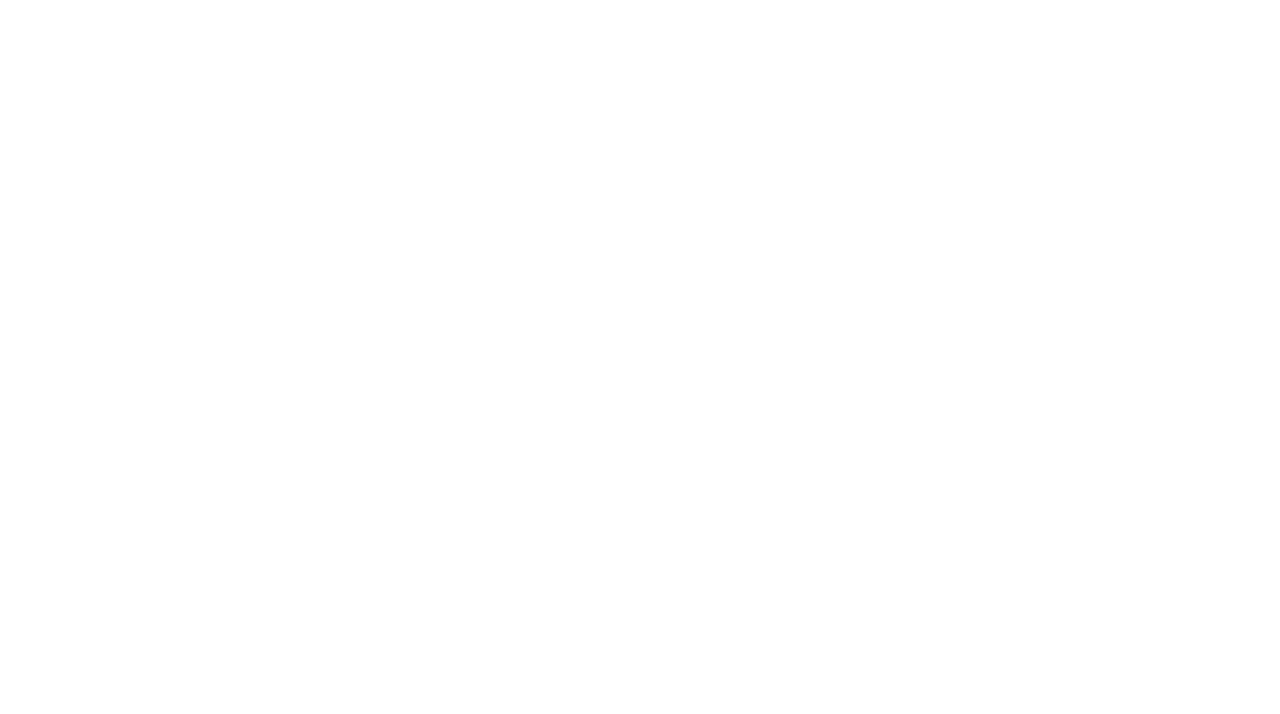
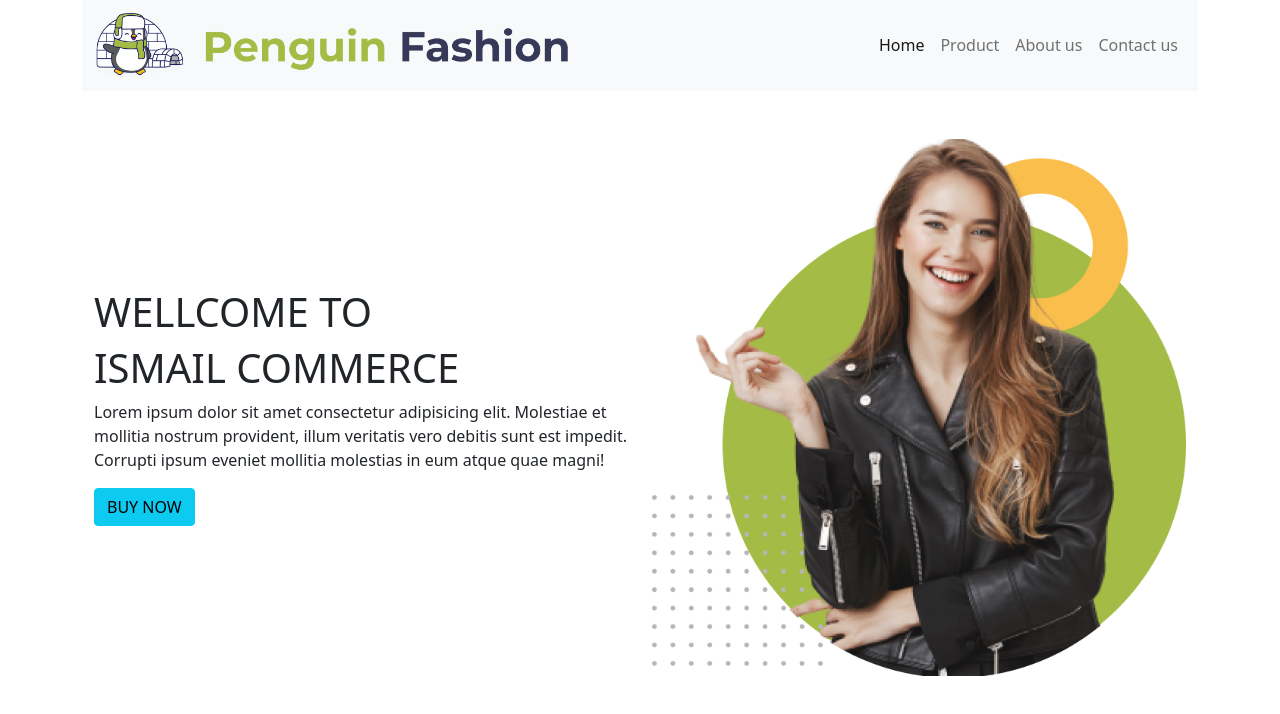
Before and after one commit to gaziismail/second-assignment_B-3, a plain HTML site: page index.html in a window 1280 px wide. Drawn offline with nearby package versions, Linux system fonts and the light colour scheme.

Commit message:
adding top part

```diff
--- a/index.html
+++ b/index.html
@@ -1,11 +1,63 @@
 <!DOCTYPE html>
 <html lang="en">
+
 <head>
     <meta charset="UTF-8">
     <meta name="viewport" content="width=device-width, initial-scale=1.0">
-    <title>Document</title>
+    <title>Ismail-second-assignment</title>
+    <link href="https://cdn.jsdelivr.net/npm/bootstrap@5.0.0-beta1/dist/css/bootstrap.min.css" rel="stylesheet"
+        integrity="sha384-giJF6kkoqNQ00vy+HMDP7azOuL0xtbfIcaT9wjKHr8RbDVddVHyTfAAsrekwKmP1" crossorigin="anonymous">
+    <link rel="stylesheet" href="style.css">
 </head>
+
 <body>
+    <header class="container">
+        <nav class="navbar navbar-expand-lg navbar-light bg-light">
+            <div class="container-fluid">
+                <a class="navbar-brand" href="#"><img class="w-100" src="logo/nav-img.png" alt=""></a>
+                <button class="navbar-toggler" type="button" data-bs-toggle="collapse"
+                    data-bs-target="#navbarNavAltMarkup" aria-controls="navbarNavAltMarkup" aria-expanded="false"
+                    aria-label="Toggle navigation">
+                    <span class="navbar-toggler-icon"></span>
+                </button>
+                <div class="justify-content-end nav-padding collapse navbar-collapse" id="navbarNavAltMarkup">
+                    <div class="navbar-nav">
+                        <a class="nav-link active" aria-current="page" href="#">Home</a>
+                        <a class="nav-link" href="#">Product</a>
+                        <a class="nav-link" href="#">About us</a>
+                        <a class="nav-link " href="#" tabindex="-1" aria-disabled="true">Contact us</a>
+                    </div>
+                </div>
+            </div>
+        </nav>
+        <main>
+            <div class="container">
+                <div class="row pt-5 d-flex align-items-center">
+                    <div class="col-md-6">
+                        <h1>WELLCOME TO</h1>
+                        <h1>ISMAIL COMMERCE</h1>
+                        <p>Lorem ipsum dolor sit amet consectetur adipisicing elit. Molestiae et mollitia nostrum
+                            provident, illum veritatis vero debitis sunt est impedit. Corrupti ipsum eveniet mollitia
+                            molestias in eum atque quae magni!</p>
+                        <button class="btn btn-info">BUY NOW</button>
+                    </div>
+                    <div class="col-md-6">
+                        <img class="w-100" src="images/thump.png" alt="">
+                    </div>
+                </div>
+            </div>
 
+        </main>
+    </header>
+
+
+
+
+
+
+    <script src="https://cdn.jsdelivr.net/npm/bootstrap@5.0.0-beta1/dist/js/bootstrap.bundle.min.js"
+        integrity="sha384-ygbV9kiqUc6oa4msXn9868pTtWMgiQaeYH7/t7LECLbyPA2x65Kgf80OJFdroafW"
+        crossorigin="anonymous"></script>
 </body>
+
 </html>
```
Also changed, not shown: images/Mask Group.png (added), images/PngItem_2597366 1.png (added), images/SeekPng 1.png (added), images/image 11.png (added), images/image 15.png (added), images/thump.png (added), images/toppng 1.png (added), images/vippng 1.png (added), logo/Group 33091.png (added), logo/Group 33102.png (added), logo/XMLID 1.png (added), logo/green.png (added), logo/image 12.png (added), logo/image 13.png (added), 4 more files.
